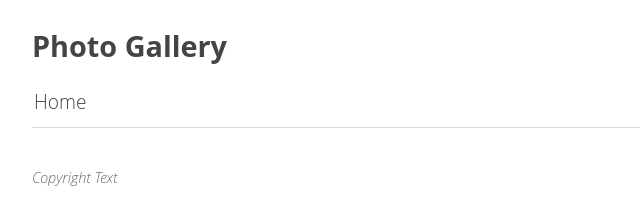
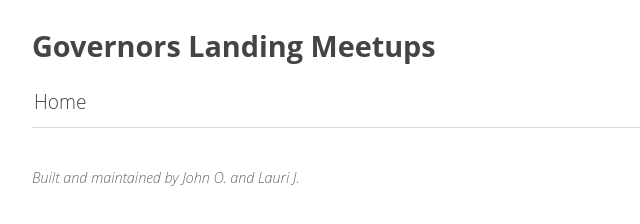
Before and after one commit to joxford531/governors-landing, a plain HTML site: page index.html in a window 1280 px wide. Shown: the whole page, without its empty margins (0-640 px from the left). Drawn offline with Linux system fonts and the light colour scheme.

Commit message:
Deploying to gh-pages from  @ 9f3ebe61acaa66671e290d744d5fdceed2a9a35f 🚀

```diff
--- a/index.html
+++ b/index.html
@@ -4,7 +4,7 @@
   <head>
       <meta charset="utf-8" />
       <meta name="viewport" content="width=device-width, user-scalable=no" />
-      <title>Photo Gallery - Home</title>
+      <title>Governors Landing Meetups - Home</title>
       <link rel="stylesheet" href="public/lightgallery/css/lightgallery.css" />
       <link rel="stylesheet" href="public/videojs/video-js.min.css" />
       <link rel="stylesheet" href="public/lightgallery/css/lg-exif.min.css" />
@@ -21,7 +21,7 @@
         Gallery title
       -->
       <header>
-        <h1><a href="index.html">Photo Gallery</a></h1>
+        <h1><a href="index.html">Governors Landing Meetups</a></h1>
       </header>
 
       <!--
@@ -56,7 +56,7 @@
         Optional footer
       -->
       <footer>
-        <p>Copyright Text</p>
+        <p>Built and maintained by John O. and Lauri J.</p>
       </footer>
 
     </div>
```
